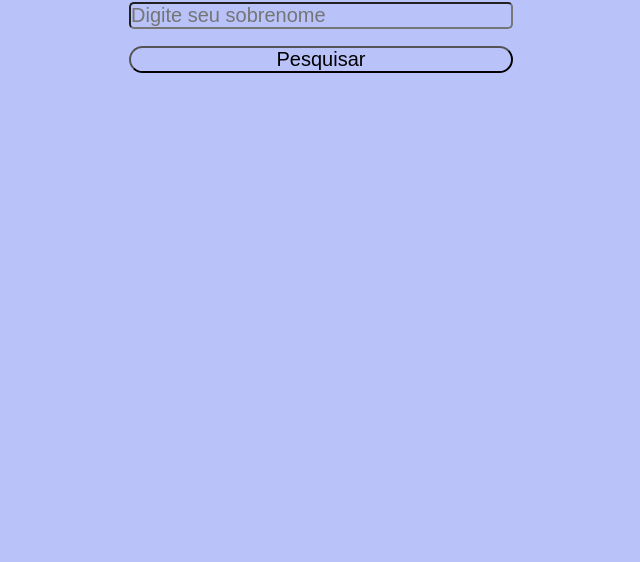
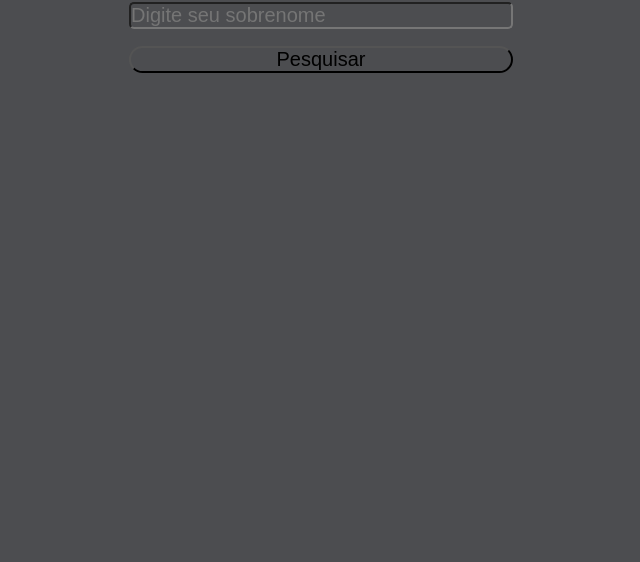
Before and after one commit to Bevilhonda/Arvore-Genealogica-2022, a plain HTML site: page index.html in a window 1280 px wide. Shown: the part 238-800 px from the top of the page, without its empty margins (319-959 px from the left). Drawn offline with Linux system fonts and the light colour scheme.

Commit message:
altera cor de fundo

```diff
--- a/index.css
+++ b/index.css
@@ -2,7 +2,7 @@
   margin: 0px;
   padding: 0px;
   box-sizing: border-box;
-  background-color: rgb(185, 195, 250);
+  background-color: rgb(76, 77, 80);
 }
 
 h1 {
```
